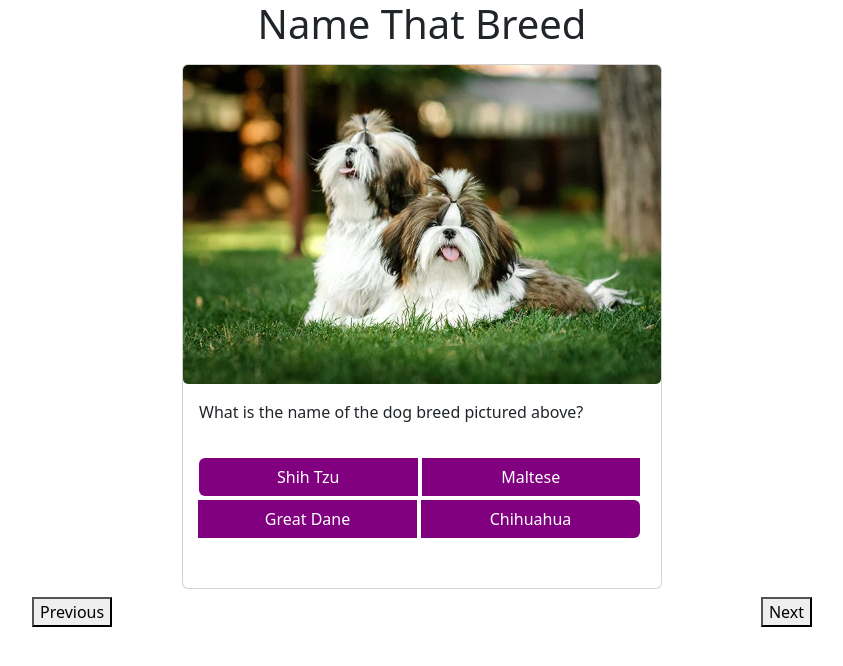
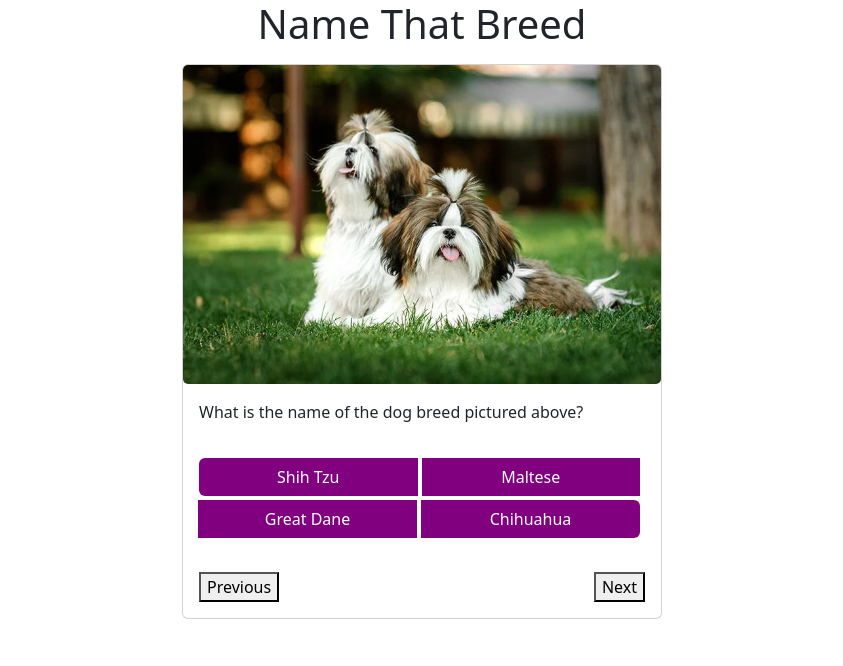
Before and after one commit to AdventureBear/Dog-Trivia-Kris-B, a React (Vite) app: page / in a window 1280 px wide. Shown: the top 666 px of the page, without its empty margins (218-1061 px from the left). Built offline with nearby package versions, Linux system fonts and the light colour scheme.

Commit message:
Moved next and previous buttons to QuestionCard component

```diff
--- a/src/App.tsx
+++ b/src/App.tsx
@@ -1,38 +1,11 @@
-import { useState } from "react";
 import "./App.css";
-import MyCard from "./components/QuestionCard";
+import QuestionCard from "./components/QuestionCard";
 
 function App() {
-  const [index, setIndex] = useState(0);
-
-  const incrementIndex = () => {
-    setIndex(index + 1);
-  };
-
-  const decrementIndex = () => {
-    setIndex(index - 1);
-  };
-
   return (
     <div>
       <h1>Name That Breed</h1>
-      <MyCard index={index} />
-      <button
-        disabled={false}
-        id="prev"
-        style={{ marginLeft: "250px" }}
-        onClick={decrementIndex}
-      >
-        Previous
-      </button>
-      <button
-        disabled={false}
-        id="next"
-        style={{ float: "right", marginRight: "250px" }}
-        onClick={incrementIndex}
-      >
-        Next
-      </button>
+      <QuestionCard />
     </div>
   );
 }
--- a/src/components/QuestionCard.tsx
+++ b/src/components/QuestionCard.tsx
@@ -2,14 +2,25 @@ import { Card, CardBody, CardImg } from "reactstrap";
 import AnswerButtonGroup from "./AnswerButtonGroup.jsx";
 import { breedDataObj } from "../data/gameData.js";
 import NextButton from "./NextButton.js";
+import { useState } from "react";
 
 // index passed in from <My Card /> App component
-interface Props {
-  index: number;
-}
+// interface Props {
+//   index: number;
+// }
 
-function QuestionCard({ index }: Props) {
+function QuestionCard() {
   // const handleSelectedItem = (item: string) => console.log(item);
+
+  const [index, setIndex] = useState(0);
+
+  const incrementIndex = () => {
+    setIndex(index + 1);
+  };
+
+  const decrementIndex = () => {
+    setIndex(index - 1);
+  };
 
   return (
     <div className="d-flex justify-content-center p-2">
@@ -34,8 +45,22 @@ function QuestionCard({ index }: Props) {
         </CardBody>
 
         <CardBody>
-          {/* <button>Previous</button> */}
-          {/* <button style={{ float: "right" }}>Next</button> */}
+          <button
+            disabled={false}
+            id="prev"
+            // style={{ marginLeft: "250px" }}
+            onClick={decrementIndex}
+          >
+            Previous
+          </button>
+          <button
+            disabled={false}
+            id="next"
+            style={{ float: "right" }}
+            onClick={incrementIndex}
+          >
+            Next
+          </button>
           {/* <NextButton index={index} /> */}
         </CardBody>
       </Card>
```
Also changed, not shown: src/components/NextButton.tsx (+6 -16 lines).
